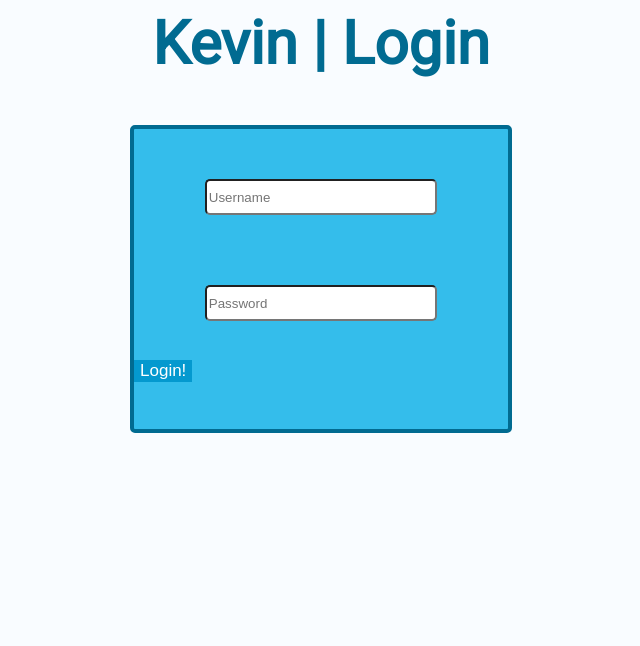
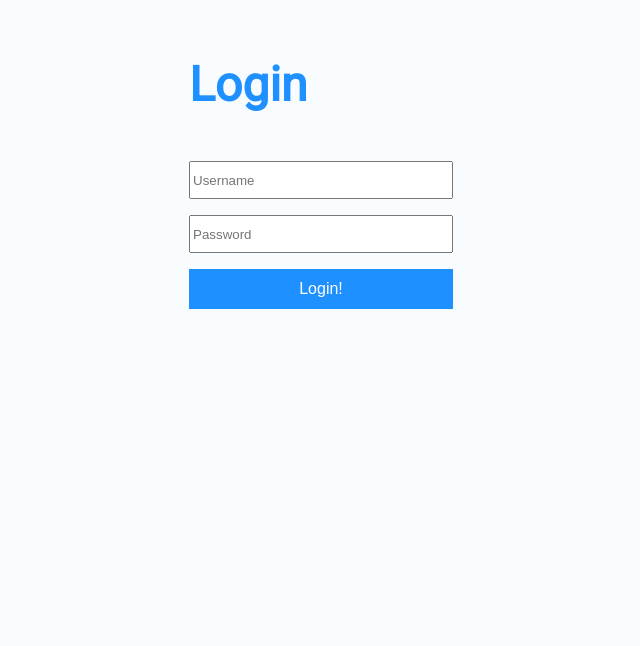
Before and after one commit to Trinitrotoluenisti/kevin, a Flask app: page /login in a window 1280 px wide. Shown: the top 646 px of the page, without its empty margins (319-959 px from the left). Run offline with Flask 2, Linux system fonts and the light colour scheme; some libraries are stand-ins or nearby versions.

Commit message:
a new look for login/register

```diff
--- a/website/application/routes.py
+++ b/website/application/routes.py
@@ -30,11 +30,11 @@ def login():
             return render_template('/home.html', alert=r.json()["msg"])
 
 
-@app.route('/signup', methods=["GET", "POST"])
-def signup():
+@app.route('/register', methods=["GET", "POST"])
+def register():
     # Return the template if it's a GET request
     if request.method == "GET":
-        return render_template('signup.html')
+        return render_template('register.html')
 
     # If it's POST...
     else:
@@ -48,10 +48,10 @@ def signup():
 
         # if it's ok, return the register
         if r.status_code == 200:
-            return render_template('/signup.html', token=r.json()["token"])
+            return render_template('/register.html', token=r.json()["token"])
         else:
             return render_template('/home.html', alert=r.json()["msg"])
 
 @app.errorhandler(404)
 def error_404(e):
-    return render_template('/404.html', nav=True, footer=True), 404
+    return render_template('/404.html', alert="Not found", nav=True, footer=True), 404
--- a/website/application/static/style/login.css
+++ b/website/application/static/style/login.css
@@ -1,42 +1,46 @@
-html {
+body {
+	margin-top: 3vh;
+	display: grid;
+	justify-content: center;
+	text-align: center;
 	background-color: #f9fcff;
-	font-family: 'Roboto', sans-serif;
-	padding-bottom: 20vh;
-	text-align: center;
+}
+
+main {
+	width: max-content;
+	display: flex;
+	flex-direction: column;
+	align-items: flex-start;
 }
 
 #title {
-	color: #016b91;
-	font-size: 60px;
-	font-weight: bold;
+	margin-bottom: 5vh;
+	font-size: 3em;
+	color: dodgerblue;
 }
 
-.flex {
+form {
 	display: flex;
-	justify-content: center;
- 	align-items: center;
- 	height: 400px;
-	align-self: center;
+	flex-direction: column;
 }
 
-.form {
-	background-color: #34bdeb;
-	height: 300px;
-	border-radius: 5px;
-	border: 4px solid #016b91;
+input {
+	width: 20vw;
+	height: 4vh;
+	margin: 1vh 0 1vh 0;
 }
 
-.eflex {
-	width: 60%;
-	border-radius: 5px;
-	margin-bottom: 20px;
-	margin-top: 50px;
-	min-height: 30px;
+button {
+	height: 5vh;
+	margin: 1vh 0 1vh 0;
+	background-color: dodgerblue;
+	border: none;
+	color: white;
+	font-size: 1em;
 }
 
-.button {font-size: 17px;}
-
-.button:hover {
-	font-weight: bold;
-	cursor: pointer;
+button:hover {
+	border: 1px solid dodgerblue;
+	color: dodgerblue;
+	background-color: white;
 }
--- a/website/application/templates/home.html
+++ b/website/application/templates/home.html
@@ -7,9 +7,4 @@
 {% endblock %}
 
 {% block content %}
-    {% if alert %}
-        <script>
-            window.alert("{{ alert }}");
-        </script>
-    {% endif %}
 {% endblock %}
--- a/website/application/templates/layout.html
+++ b/website/application/templates/layout.html
@@ -14,7 +14,7 @@
 		<meta name="author" content="Andreanelli Bartocetti Parri Mariotti" />
 		<meta name="owner" content="Andreanelli Bartocetti Parri Mariotti" />
 		<meta name="reply-to" content="" />
- 		<meta name="description" content="forum kevin" />
+		<meta name="description" content="forum kevin" />
 		<meta name="keywords" content="kevin forum contenuti" />
 		<meta name="viewport" content="width=device-width">
 
@@ -43,7 +43,7 @@
 			</nav>
 		{% endif %}
 
-		<div id="content">{% block content %}{% endblock %}</div>
+		<main>{% block content %}{% endblock %}</main>
 
 		{% if footer %}
 			<footer>
--- a/website/application/templates/login.html
+++ b/website/application/templates/login.html
@@ -12,15 +12,11 @@
 			window.location.href = "/";
 		</script>
 	{% else %}
-        <span id="title">Kevin | Login</span>
-        <div class="flex">
-            <form class="form" method="POST" action="/login">
-                <input type="text" name="username" placeholder="Username" required class="eflex">
-                <input type="password" name="password" placeholder="Password" required class="eflex">
-                <br><br>
-                <button class="button">Login!</button>
-                <br><br>
+		<h1 id="title">Login</h1>
+		<form method="POST" action="/login">
+			<input type="text" name="username" placeholder="Username" required>
+			<input type="password" name="password" placeholder="Password" required>
+			<button>Login!</button>
 		</form>
-        </div>
 	{% endif %}
 {% endblock %}
```
Also changed, not shown: website/application/templates/register.html (added, +34 -0 lines), website/application/templates/signup.html (deleted, +0 -31 lines). Lines whose indentation alone changed are shown as unchanged.
